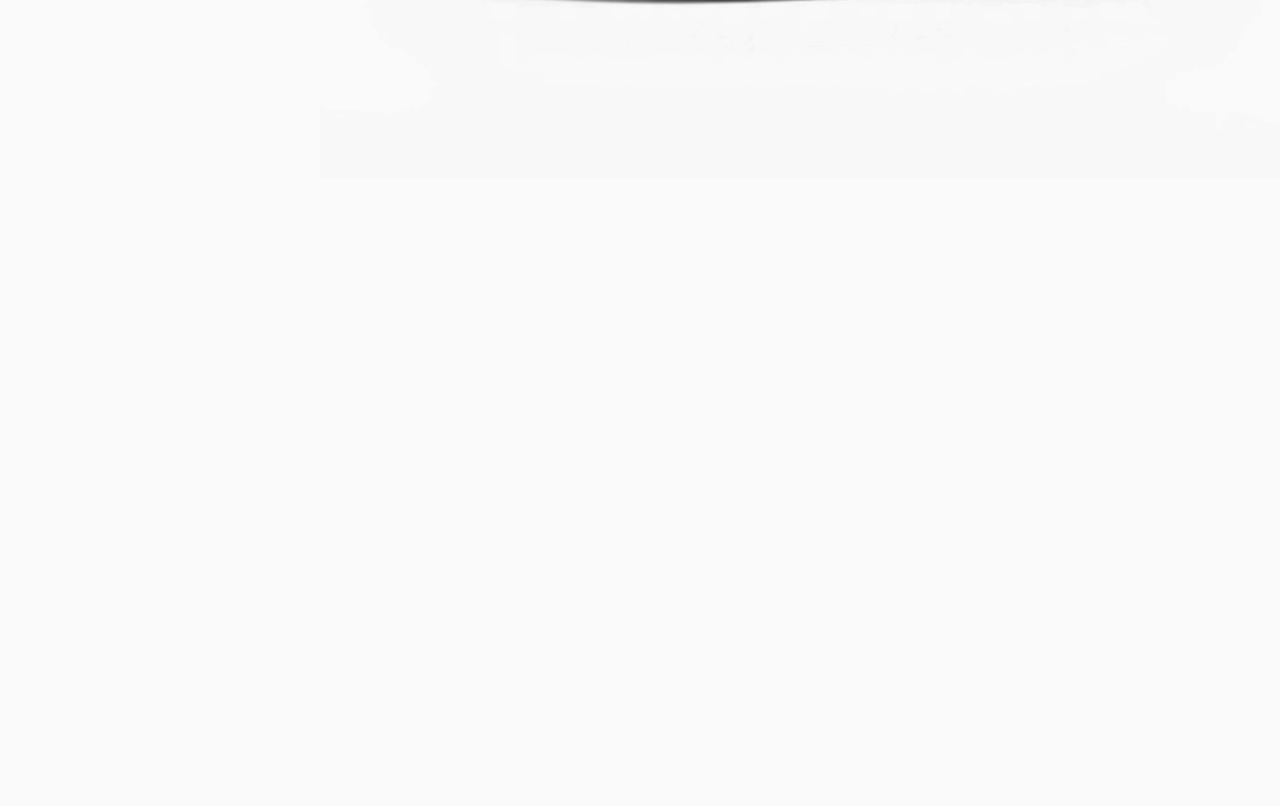
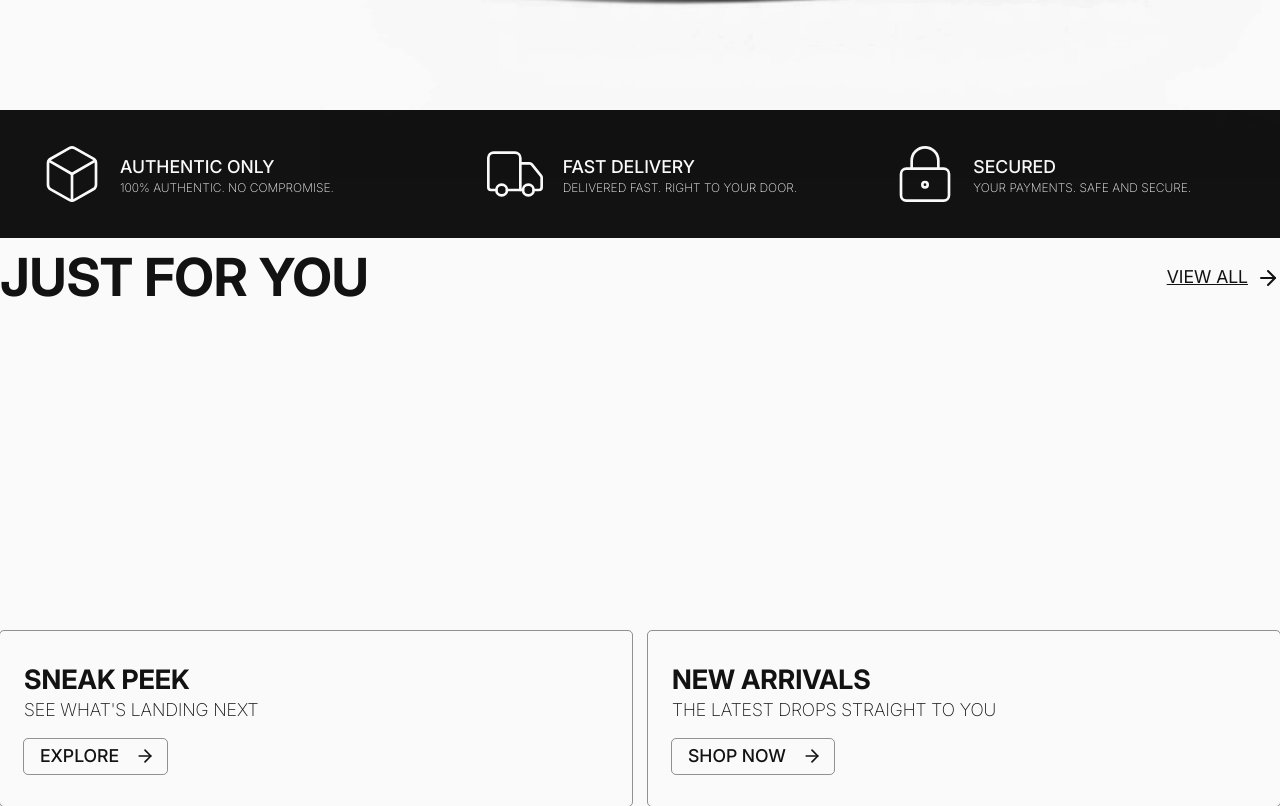
Before and after one commit to dev-yangg/web-pick-a-sneak, a React (Vite) app: page / in a window 1280 px wide. Shown: the part 492-1298 px from the top of the page. Before the commit the page ends 800 px from the top, so only its background shows below. Built offline with nearby package versions, Linux system fonts and the light colour scheme.

Commit message:
feat(homepage): implement all sections on homepage

```diff
--- /dev/null
+++ b/src/content/home.content.ts
@@ -0,0 +1,44 @@
+import type { LucideIcon } from "lucide-react";
+import { LockKeyhole, Truck, Box } from "lucide-react";
+import type { CalloutCardProps } from "../types/shared.types";
+
+interface TrustIndicatorProps {
+  icon: LucideIcon;
+  label: string;
+  description: string;
+}
+
+const trustIndicators: TrustIndicatorProps[] = [
+  {
+    icon: Box,
+    label: "Authentic Only",
+    description: "100% authentic. No compromise.",
+  },
+  {
+    icon: Truck,
+    label: "Fast Delivery",
+    description: "Delivered fast. Right to your door.",
+  },
+  {
+    icon: LockKeyhole,
+    label: "Secured",
+    description: "Your payments. Safe and secure.",
+  },
+];
+
+const featuredCampaigns: CalloutCardProps[] = [
+  {
+    headline: "sneak peek",
+    description: `see what's landing next`,
+    to: "/products",
+    ctaTitle: "explore",
+  },
+  {
+    headline: "new arrivals",
+    description: `the latest drops straight to you`,
+    to: "/products",
+    ctaTitle: "shop now",
+  },
+];
+
+export { trustIndicators, featuredCampaigns };
--- a/src/pages/Home.tsx
+++ b/src/pages/Home.tsx
@@ -1,39 +1,15 @@
-import { Link } from "react-router";
-import ArrowRight from "../ui/components/svgs/ArrowRight";
+import RecommendationList from "../ui/components/home/RecommendationList";
+import TrustIndicators from "../ui/components/home/TrustIndicators";
+import Hero from "../ui/components/home/Hero";
+import FeaturedCampaigns from "../ui/components/home/FeaturedCampaigns";
 
 export default function Home() {
   return (
     <main>
-      <section className="grid grid-cols-1 lg:grid-cols-4 isolate ">
-        <article className="lg:col-start-1 lg:col-end-3 row-start-1 leading-none flex flex-col gap-2 w-fluid-width-lg p-4 self-center lg:mb-54">
-          <h1 className="max-xs:text-title font-display leading-[.75] text-balance uppercase">
-            Air Jordan 1 Low
-          </h1>
-          <Link
-            to="/products"
-            className="inline-flex font-bold uppercase mt-4 self-start group px-2">
-            <span className="max-xs:text-small flex items-center gap-x-4">
-              <span className="group-hover:translate-x-2 transition-transform duration-300 ease-in-out will-change-transform">
-                Shop Now
-              </span>
-              <span className="inline-block w-6 group-hover:translate-x-4 transition-transform duration-300 ease-in-out">
-                <ArrowRight />
-              </span>
-            </span>
-          </Link>
-        </article>
-        <figure className="relative  overflow-x-clip lg:col-start-2 lg:col-end-5 lg:row-start-1 pointer-events-none">
-          <img
-            src="/featured-sample.webp"
-            alt="Featured sneaker"
-            fetchPriority="high"
-            decoding="async"
-            width={1376}
-            height={768}
-            className="object-cover object-top scale-150 lg:scale-125"
-          />
-        </figure>
-      </section>
+      <Hero />
+      <TrustIndicators />
+      <RecommendationList />
+      <FeaturedCampaigns />
     </main>
   );
 }
--- /dev/null
+++ b/src/ui/components/CalloutCard.tsx
@@ -0,0 +1,49 @@
+import { ArrowRight } from "lucide-react";
+import type { CalloutCardProps } from "../../types/shared.types";
+import { Link } from "react-router";
+
+interface Props extends CalloutCardProps {
+  headlineWrapper?: "h2" | "h3";
+  imageUrl?: string;
+  className?: string;
+}
+
+const descriptionClassMap: Record<"h2" | "h3", string> = {
+  h2: "text-subtitle",
+  h3: "",
+};
+
+export default function CalloutCard({
+  headlineWrapper = "h2",
+  headline,
+  description,
+  to,
+  ctaTitle,
+  className,
+}: Props) {
+  const Headline = headlineWrapper;
+  const descriptionClassName = descriptionClassMap[headlineWrapper];
+
+  return (
+    <article
+      className={`flex flex-col outline outline-foreground/45 rounded-sm py-8 px-6 ${className ?? ""}`}>
+      <Headline className="uppercase font-bold leading-tight">
+        {headline}
+      </Headline>
+      <p
+        className={`${descriptionClassName} font-light uppercase text-balance`}>
+        {description}
+      </p>
+      {to && (
+        <Link
+          to={to}
+          className="uppercase outline outline-foreground/45 hover:outline-none hover:bg-foreground hover:text-background transition-colors duration-150 ease-linear self-start pl-4 pr-3 py-1 rounded-sm mt-4 flex items-center gap-4 group">
+          <span className="font-semibold">{ctaTitle}</span>
+          <span className="inline-block w-5 group-hover:translate-x-1 transition-transform duration-500 ease-cubic">
+            <ArrowRight />
+          </span>
+        </Link>
+      )}
+    </article>
+  );
+}
--- /dev/null
+++ b/src/ui/components/home/FeaturedCampaigns.tsx
@@ -0,0 +1,21 @@
+import { featuredCampaigns } from "../../../content/home.content";
+import CalloutCard from "../CalloutCard";
+
+export default function FeaturedCampaigns() {
+  return (
+    <section>
+      <div className="w-app-content-boundary mx-auto grid grid-cols-1 md:grid-cols-2 gap-4 page-padded-section">
+        {featuredCampaigns.map(({ headline, description, to, ctaTitle }) => (
+          <CalloutCard
+            key={`${headline}${ctaTitle}`}
+            headline={headline}
+            description={description}
+            to={to}
+            ctaTitle={ctaTitle}
+            headlineWrapper="h3"
+          />
+        ))}
+      </div>
+    </section>
+  );
+}
--- /dev/null
+++ b/src/ui/components/home/Hero.tsx
@@ -0,0 +1,39 @@
+import { ArrowRight } from "lucide-react";
+import { Link } from "react-router";
+
+export default function Hero() {
+  return (
+    <section className="">
+      <div className="w-app-content-boundary mx-auto grid grid-cols-1 lg:grid-cols-4 isolate">
+        <article className="lg:col-start-1 lg:col-end-3 row-start-1 leading-none flex flex-col gap-2 w-fluid-width-lg p-4 lg:px-8 self-center lg:mb-24">
+          <h1 className="max-xs:text-title font-display leading-[.75] text-balance uppercase">
+            Air Jordan 1 Low
+          </h1>
+          <Link
+            to="/products"
+            className="inline-flex font-bold uppercase mt-4 self-start group px-2">
+            <span className="max-xs:text-small flex items-center gap-x-4">
+              <span className="group-hover:translate-x-2 transition-transform duration-300 ease-in-out will-change-transform">
+                Shop Now
+              </span>
+              <span className="inline-block w-6 group-hover:translate-x-4 transition-transform duration-300 ease-in-out">
+                <ArrowRight />
+              </span>
+            </span>
+          </Link>
+        </article>
+        <figure className="relative  overflow-x-clip lg:col-start-2 lg:col-end-5 lg:row-start-1 pointer-events-none">
+          <img
+            src="/featured-sample.webp"
+            alt="Featured sneaker"
+            fetchPriority="high"
+            decoding="async"
+            width={1376}
+            height={768}
+            className="object-cover object-top scale-150 lg:scale-125"
+          />
+        </figure>
+      </div>
+    </section>
+  );
+}
--- /dev/null
+++ b/src/ui/components/home/RecommendationList.tsx
@@ -0,0 +1,28 @@
+import { ArrowRight } from "lucide-react";
+import { Link } from "react-router";
+import ProductCardSkeleton from "../catalog/ProductCardSkeleton";
+
+export default function RecommendationList() {
+  return (
+    <section>
+      <div className="w-app-content-boundary mx-auto page-padded-section grid grid-cols-1 xs:grid-cols-2 gap-y-4">
+        <h3 className="font-bold lg:text-title uppercase">just for you</h3>
+        <Link
+          to={"/products"}
+          className="inline-flex items-center gap-2 uppercase justify-end max-xs:order-3">
+          <span className="underline">View All</span>
+          <span className="inline-block w-6">
+            <ArrowRight />
+          </span>
+        </Link>
+        <ul className="flex flex-nowrap overflow-scroll col-start-1 col-end-3 lg:grid lg:grid-cols-5 gap-4 scrollbar-none">
+          {Array.from({ length: 5 }).map((_, index) => (
+            <li key={index} className="min-w-50 md:min-w-70 lg:min-w-0">
+              <ProductCardSkeleton />
+            </li>
+          ))}
+        </ul>
+      </div>
+    </section>
+  );
+}
--- /dev/null
+++ b/src/ui/components/home/TrustIndicators.tsx
@@ -0,0 +1,30 @@
+import { trustIndicators } from "../../../content/home.content";
+
+export default function TrustIndicators() {
+  return (
+    <section className="bg-foreground text-background grid place-items-center">
+      <div
+        role="group"
+        aria-label="trust indicators"
+        className="w-app-content-boundary flex max-md:flex-wrap md:grid grid-cols-1 p-4 md:p-0 md:grid-cols-3">
+        {trustIndicators.map(({ label, description, icon: Icon }, index) => (
+          <article
+            key={label}
+            className={`flex max-md:grow max-md:shrink max-md:basis-[min(380px,100%)] md:w-full items-center gap-4 py-4 md:py-8 px-4 lg:px-10 $  ${index === 1 && "md:relative before:left-0 [&::before,&::after]:text-background/45 [&::before,&::after]:h-[80%] [&::before,&::after]:vertical-divider-line-pseudo after:right-0"}`}>
+            <span
+              aria-hidden="true"
+              className="inline-block w-16 col-start-1 col-end-2 row-start-1">
+              <Icon strokeWidth={1} />
+            </span>
+            <div className="uppercase text-balance">
+              <p className="font-semibold">{label}</p>
+              <p className="text-small font-light leading-tight">
+                {description}
+              </p>
+            </div>
+          </article>
+        ))}
+      </div>
+    </section>
+  );
+}
```
